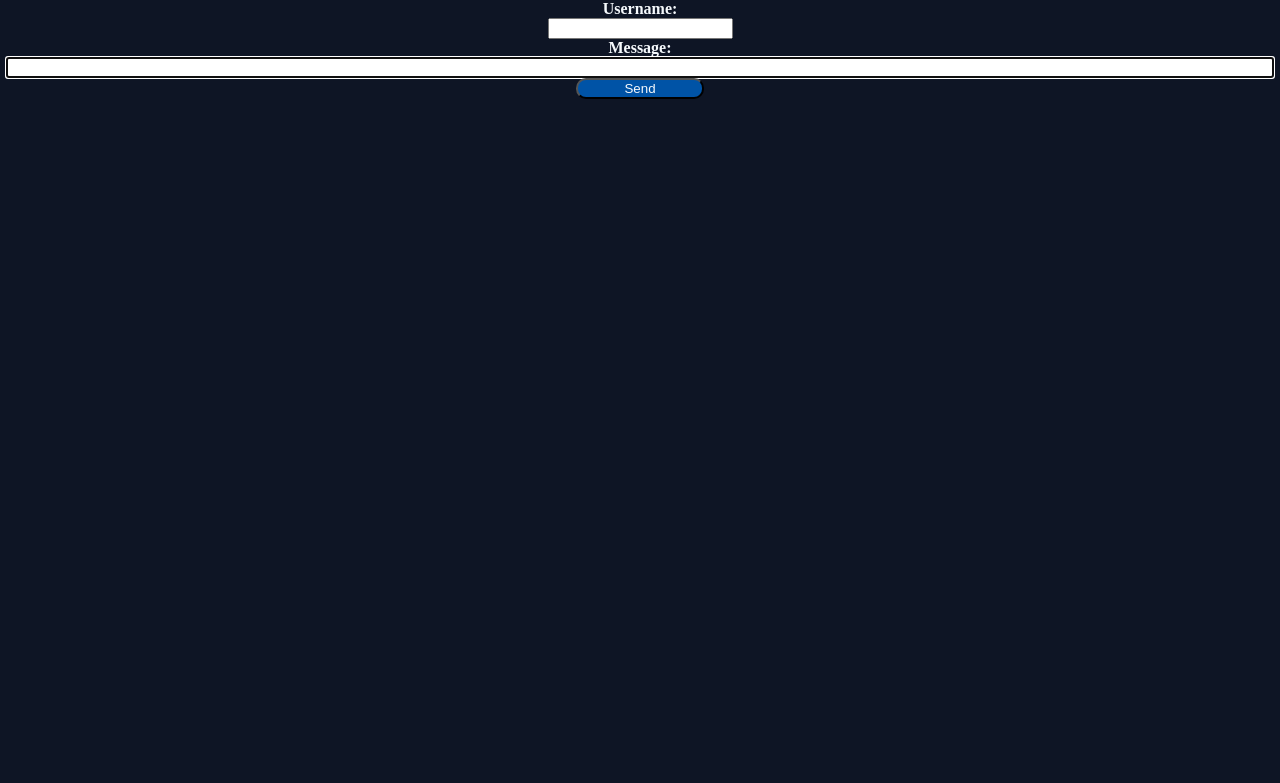
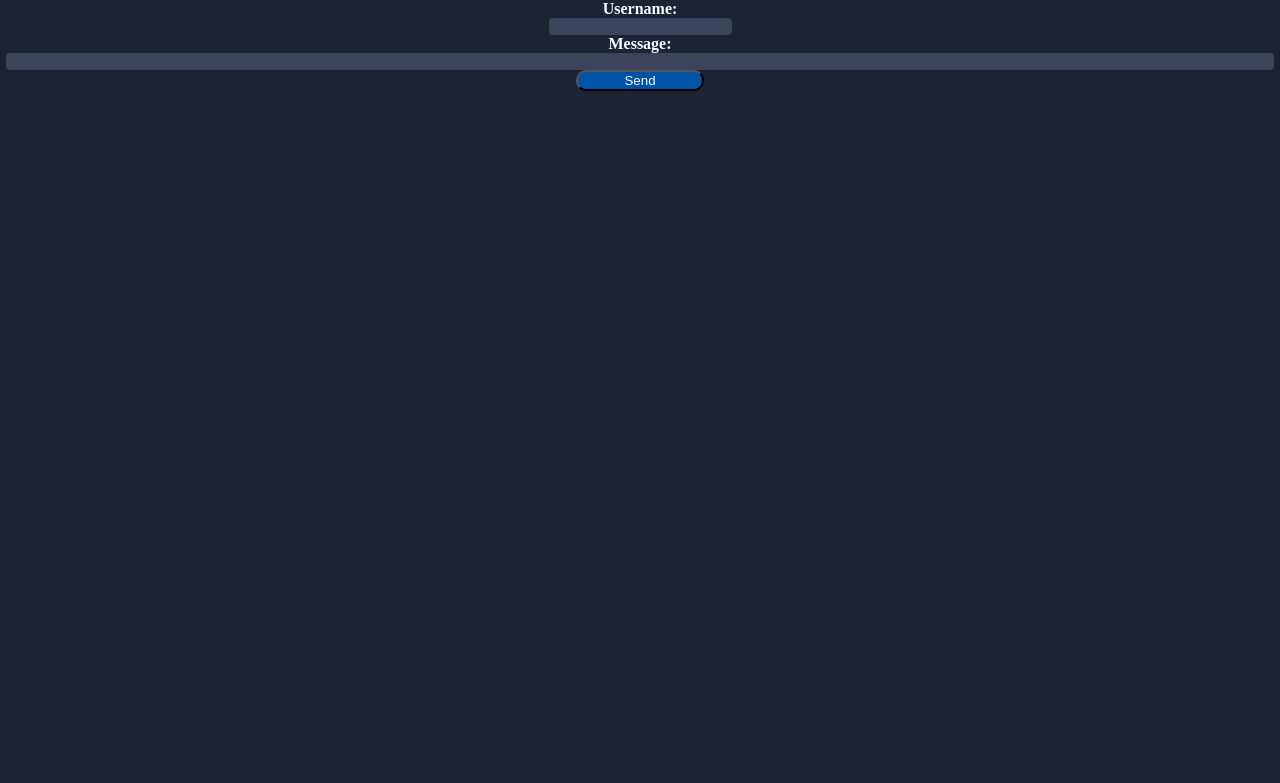
Before and after one commit to gabrielzv1233/msgr, a Flask app: page /send.html in a window 1280 px wide. Shown: the top 783 px of the page. Run offline with Flask 3, Linux system fonts and the light colour scheme.

Commit message:
changed styling
resized iframes
changed coloring
added css for message_sent.hml
changed styling for showing messages
reformated main.py, and everything in /templates
added .prettierignore to gitignote

```diff
--- a/main.py
+++ b/main.py
@@ -6,84 +6,101 @@ from html import escape
 
 app = Flask(__name__)
 
+
 #Route for the 404 error page
 @app.errorhandler(404)
 def page_not_found(e):
-    return render_template('404.html'), 404
+  return render_template('404.html'), 404
+
 
 @app.route('/')
 def serve_html():
-    return render_template('index.html')
+  return render_template('index.html')
+
 
 @app.route('/send', methods=['GET', 'POST'])
 def receive_message():
-    if request.method == 'POST':
-        user = escape(request.form.get('user'))
-        message = escape(request.form.get('msg'))
+  if request.method == 'POST':
+    user = escape(request.form.get('user'))
+    message = escape(request.form.get('msg'))
 
-        if not user or not message:
-            return redirect(url_for('send'))
+    if not user or not message:
+      return redirect(url_for('send'))
 
-        server_time = datetime.datetime.now().strftime("%H:%M")
-        url = f"https://msgr.gabrielzv1233.repl.co/send?user={user}&msg={message}&time={server_time}"
+    server_time = datetime.datetime.now().strftime("%H:%M")
+    url = f"https://msgr.gabrielzv1233.repl.co/send?user={user}&msg={message}&time={server_time}"
 
-        response = requests.get(url)
+    response = requests.get(url)
 
-        if response.status_code == 200:
-            with open('messages.txt', 'a') as file:
-                file.write(f'<b>{user}</b> <i>@{server_time}</i>: {message}<br>\n')
-            return render_template('message_sent.html')
-        else:
-            return 'Failed to send the message.'
+    if response.status_code == 200:
+      with open('messages.txt', 'a') as file:
+        file.write(
+            f'<b>{user}</b> <i>@<u>{server_time}</u></i>: {message}<br>\n')
+      return render_template('message_sent.html')
+    else:
+      return 'Failed to send the message.'
 
-    return redirect(url_for('send'))
+  return redirect(url_for('send'))
+
 
 @app.route('/api/send', methods=['GET'])
 def send_message_query():
-    user = request.args.get('user')
-    message = request.args.get('msg')
+  user = request.args.get('user')
+  message = request.args.get('msg')
 
-    if not user or not message:
-        return 'Invalid request.<br> make sure both username and message fields have a non-space character'
+  if not user or not message:
+    return 'Invalid request.<br> make sure both username and message fields have a non-space character'
 
-    user = escape(user)
-    message = escape(message)
+  user = escape(user)
+  message = escape(message)
 
-    server_time = datetime.datetime.now().strftime("%H:%M")
+  server_time = datetime.datetime.now().strftime("%H:%M")
 
-    with open('messages.txt', 'a') as file:
-        file.write(f'<b>{user}</b> <i>@{server_time}</i>: {message}<br>\n')
+  with open('messages.txt', 'a') as file:
+    file.write(f'<b>{user}</b> <i>@<u>{server_time}</u></i>: {message}<br>\n')
 
-    return 'Message sent successfully.'
+  return 'Message sent successfully.'
+
 
 @app.route('/full', methods=['GET'])
 def display_messages():
-    if not os.path.exists('messages.txt'):
-        with open('messages.txt', 'w') as file:
-            pass
-    elif os.stat('messages.txt').st_size == 0:
-        pass
+  if not os.path.exists('messages.txt'):
+    with open('messages.txt', 'w') as file:
+      pass
+  elif os.stat('messages.txt').st_size == 0:
+    pass
 
-    with open('messages.txt', 'r') as file:
-        messages = file.read()
+  with open('messages.txt', 'r') as file:
+    messages = file.read()
 
-    return render_template('full.html', messages=messages)
+  return render_template('full.html', messages=messages)
+
+
 @app.route('/send.html', methods=['GET'])
 def send():
-    return render_template('send.html')
+  return render_template('send.html')
+
+
 @app.route('/info.html')
 def info():
-    return render_template('info.html')
+  return render_template('info.html')
+
+
 @app.route('/api/get')
 def get_messages():
-    return send_file('messages.txt', mimetype='text/html')
+  return send_file('messages.txt', mimetype='text/html')
+
 
 @app.route('/api/get/raw')
 def get_raw_messages():
-    return send_file('messages.txt', mimetype='text/plain')
+  return send_file('messages.txt', mimetype='text/plain')
+
+
 @app.route('/favicon')
 def serve_image():
-    filename = 'templates/favicon.png'
-    return send_file(filename, mimetype='image/png')
+  filename = 'templates/favicon.png'
+  return send_file(filename, mimetype='image/png')
+
+
 if __name__ == '__main__':
-    app.run(host='0.0.0.0', port=5000)
+  app.run(host='0.0.0.0', port=5000)
--- a/templates/full.html
+++ b/templates/full.html
@@ -28,10 +28,10 @@
     </script>
   <style>
     #rulesandinfo {
-        color:#DECE80;
+        color:#A18A1A;
       }
     body {
-      background-color:#0E1525;
+      background-color:#1C2333;
     }
     #messages {
       color:#F5F9FC;
@@ -40,7 +40,7 @@
   </style>
 </head>
 <body>
-      <div id="rulesandinfo"><b><h3>Hi welcome to the chatroom, if you need to have a message you need deleted, please contact me</h3></b></div>
+      <center><div id="rulesandinfo"><b><h3>Hi welcome to the chatroom, if you need to have a message you need deleted, please contact me</h3></b></div></center>
     <div id="messages"></div>
 </body>
 </html>
--- a/templates/index.html
+++ b/templates/index.html
@@ -16,8 +16,8 @@
   </style>
 </head>
 <body style="margin:0px;overflow: hidden;">
-<iframe src="/full" style="width:100vw;height:80vh;outline: none;box-shadow: none;"></iframe><br>
-<iframe id="myIframe" src="/send.html" style="width:100vw;height:20vh;outline: none;box-shadow: none;"></iframe>
+<iframe src="/full" style="width:100vw;height:84vh;outline: none;box-shadow: none;"></iframe>
+<iframe id="myIframe" src="/send.html" style="width:100vw;height:16vh;outline: none;box-shadow: none;"></iframe>
 
 <script>
     window.addEventListener('beforeunload', function() {
--- a/templates/send.html
+++ b/templates/send.html
@@ -3,10 +3,18 @@
     <title>Message Sender</title>
   <style>
     body {
-      background-color:#0E1525;
+      background-color:#1C2333;
     }
     label {
       color: #f5f9fc;
+    }
+    .um {
+      border-radius:4px;
+      outline:0px;
+      border:1px black;
+      background-color:#3C445C;
+      color:#CCD1D9;
+      font-weight:bold;
     }
   </style>
 </head>
@@ -14,10 +22,10 @@
 <center>
     <form action="/send" method="POST" onsubmit="saveUsername()">
         <label for="username"><b>Username:</b></label><br>
-        <input style="text-align:center;" type="text" maxlength="27" class="tb" id="username" name="user" required><br>
+        <input style="text-align:center;" type="text" maxlength="27" class="um" id="username" name="user" required><br>
 
         <label for="message"><b>Message:</b></label>
-        <input autocomplete="off" type="text" id="message" name="msg" class="tb" style="width:99%;" autofocus required><br>
+        <input autocomplete="off" type="text" id="message" name="msg" class="um" style="width:99%;" autofocus required><br>
 
         <input style="border-radius:10px;width:10vw;background-color:#0053A6;color:#F5F9FC;" type="submit" value="Send" onclick="removeUnloadEvent()">
     </form>
```
Also changed, not shown: templates/message_sent.html (+9 -1 lines), 2 other files.
